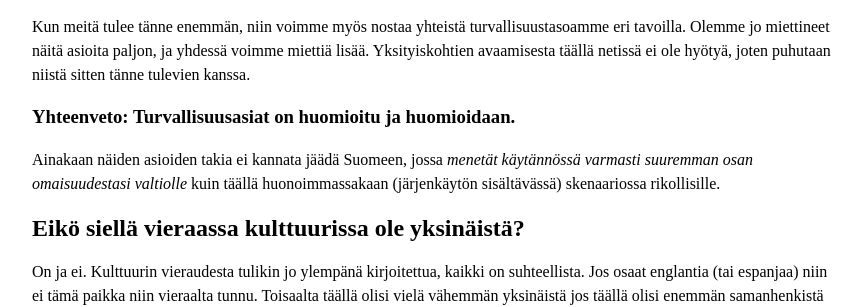
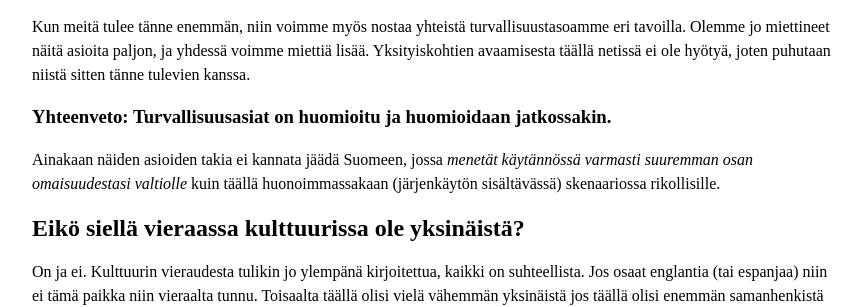
Before and after one commit to pitkonaarinparatiisi/pitkonaarinparatiisi.github.io, a Jekyll site: the page built from UseinKysytytKysymykset.md, in a window 1280 px wide and 900 px high, scrolled down 814 px. Shown: the part 154-461 px from the top of the window, without its empty margins (208-1069 px from the left). Built offline with Jekyll 4.4.1, drawn with Linux system fonts in a browser that asks for light colours; our own code applies the rules of GitHub Pages for plain Markdown files.

Commit message:
Update UseinKysytytKysymykset.md

```diff
--- a/UseinKysytytKysymykset.md
+++ b/UseinKysytytKysymykset.md
@@ -26,7 +26,7 @@ Bitcoinista voi ja kannattaa ihmisten kanssa puhua yleisellä tasolla, ja tääl
 
 Kun meitä tulee tänne enemmän, niin voimme myös nostaa yhteistä turvallisuustasoamme eri tavoilla. Olemme jo miettineet näitä asioita paljon, ja yhdessä voimme miettiä lisää. Yksityiskohtien avaamisesta täällä netissä ei ole hyötyä, joten puhutaan niistä sitten tänne tulevien kanssa.
 
-### Yhteenveto: Turvallisuusasiat on huomioitu ja huomioidaan.
+### Yhteenveto: Turvallisuusasiat on huomioitu ja huomioidaan jatkossakin.
 
 Ainakaan näiden asioiden takia ei kannata jäädä Suomeen, jossa _menetät käytännössä varmasti suuremman osan omaisuudestasi valtiolle_ kuin täällä huonoimmassakaan (järjenkäytön sisältävässä) skenaariossa rikollisille.
 
```
